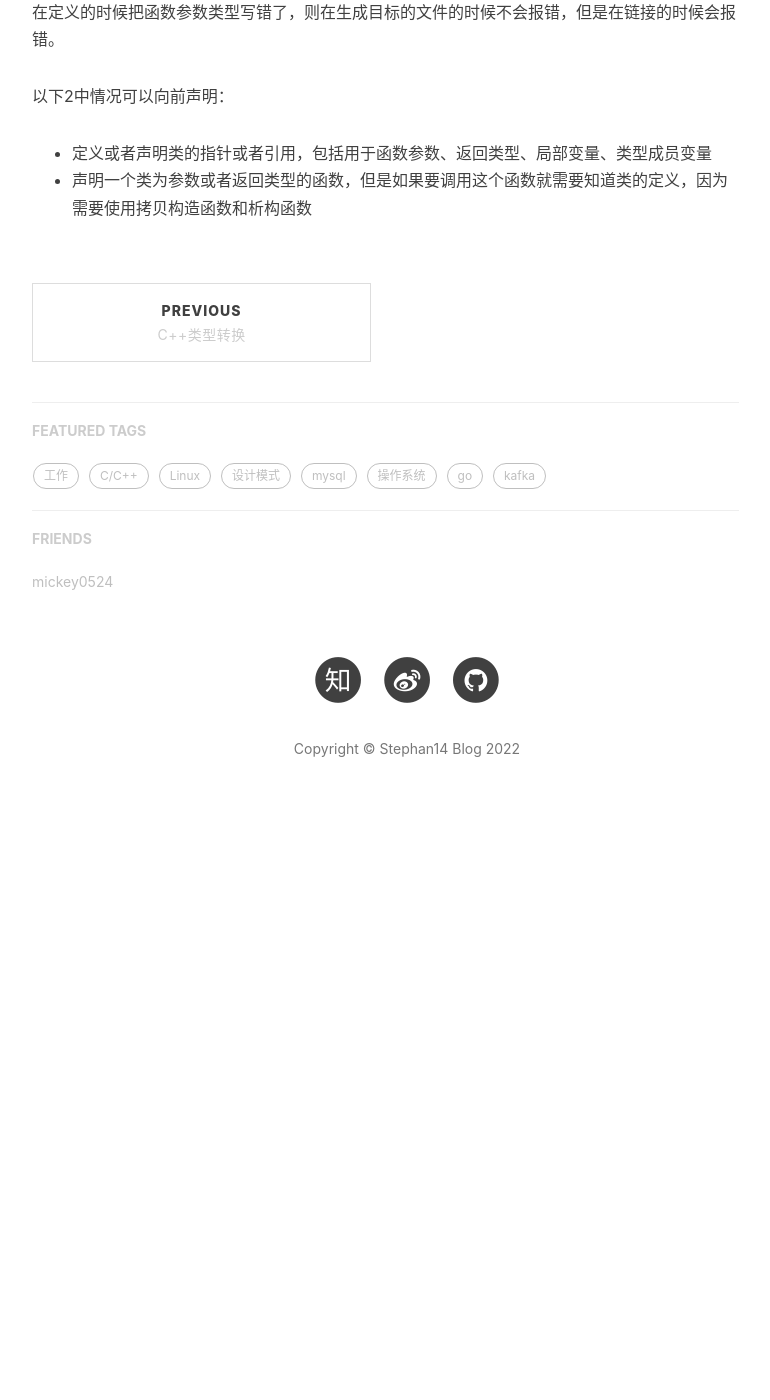
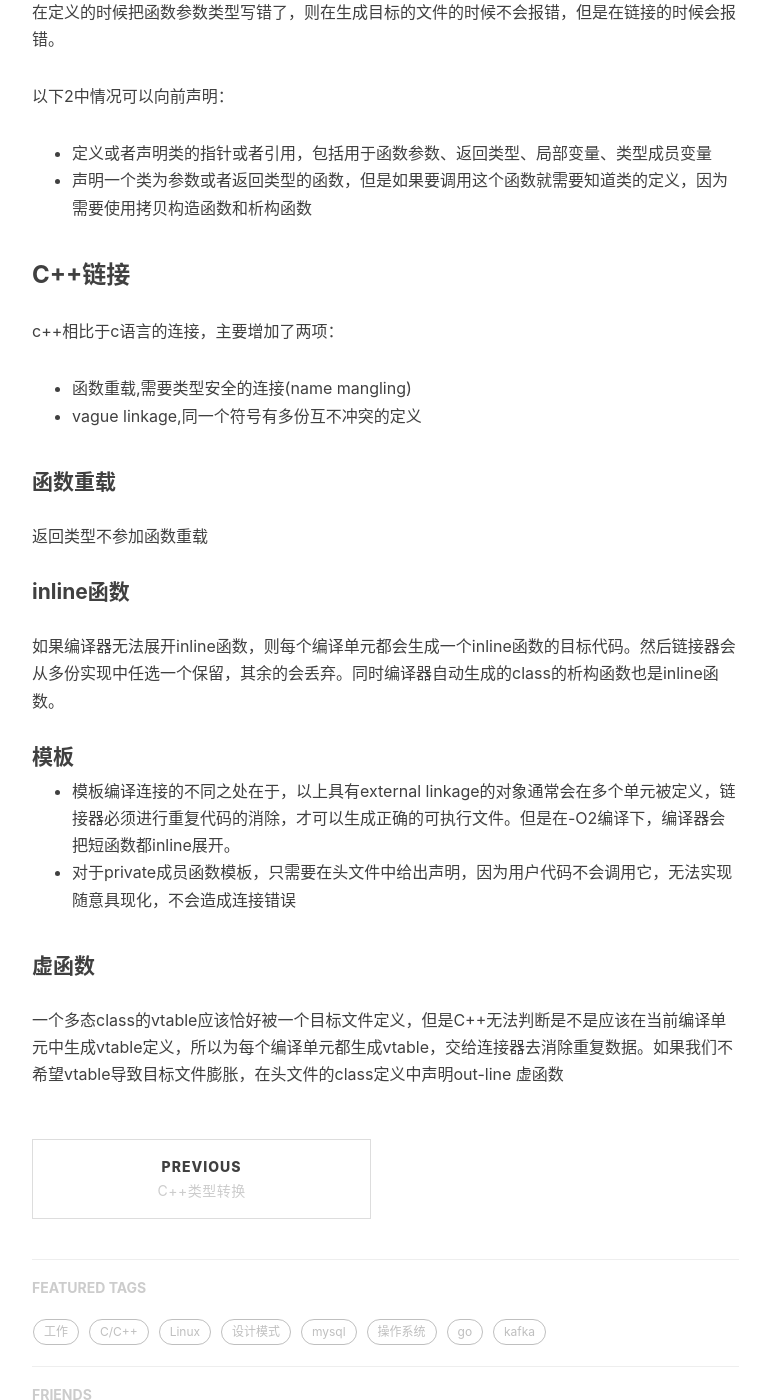
Before and after one commit to Stephan14/Stephan14.github.io, a Jekyll site: the page built from _posts/2021-09-04-linux-multithreaded-server-programming.markdown, in a window 1280 px wide and 1400 px high, scrolled down 6649 px. Shown: the whole window, without its empty margins (233-1003 px from the left). Built offline with Jekyll 4.4.1, drawn with Linux system fonts in a browser that asks for light colours; nearby versions of some CDN libraries; comment, search, counter and statistics services are not loaded; before the commit the page ends 7502 px from its top, so only the background shows below that.

Commit message:
c++ 连接

```diff
--- a/_posts/2021-09-04-linux-multithreaded-server-programming.markdown
+++ b/_posts/2021-09-04-linux-multithreaded-server-programming.markdown
@@ -197,3 +197,24 @@ int main() {
 以下2中情况可以向前声明：
 - 定义或者声明类的指针或者引用，包括用于函数参数、返回类型、局部变量、类型成员变量
 - 声明一个类为参数或者返回类型的函数，但是如果要调用这个函数就需要知道类的定义，因为需要使用拷贝构造函数和析构函数
+
+### C++链接
+c++相比于c语言的连接，主要增加了两项：
+- 函数重载,需要类型安全的连接(name mangling)
+- vague linkage,同一个符号有多份互不冲突的定义
+
+#### 函数重载
+返回类型不参加函数重载
+
+#### inline函数
+
+如果编译器无法展开inline函数，则每个编译单元都会生成一个inline函数的目标代码。然后链接器会从多份实现中任选一个保留，其余的会丢弃。同时编译器自动生成的class的析构函数也是inline函数。
+
+#### 模板
+
+- 模板编译连接的不同之处在于，以上具有external linkage的对象通常会在多个单元被定义，链接器必须进行重复代码的消除，才可以生成正确的可执行文件。但是在-O2编译下，编译器会把短函数都inline展开。
+- 对于private成员函数模板，只需要在头文件中给出声明，因为用户代码不会调用它，无法实现随意具现化，不会造成连接错误
+
+#### 虚函数
+
+一个多态class的vtable应该恰好被一个目标文件定义，但是C++无法判断是不是应该在当前编译单元中生成vtable定义，所以为每个编译单元都生成vtable，交给连接器去消除重复数据。如果我们不希望vtable导致目标文件膨胀，在头文件的class定义中声明out-line 虚函数
```
